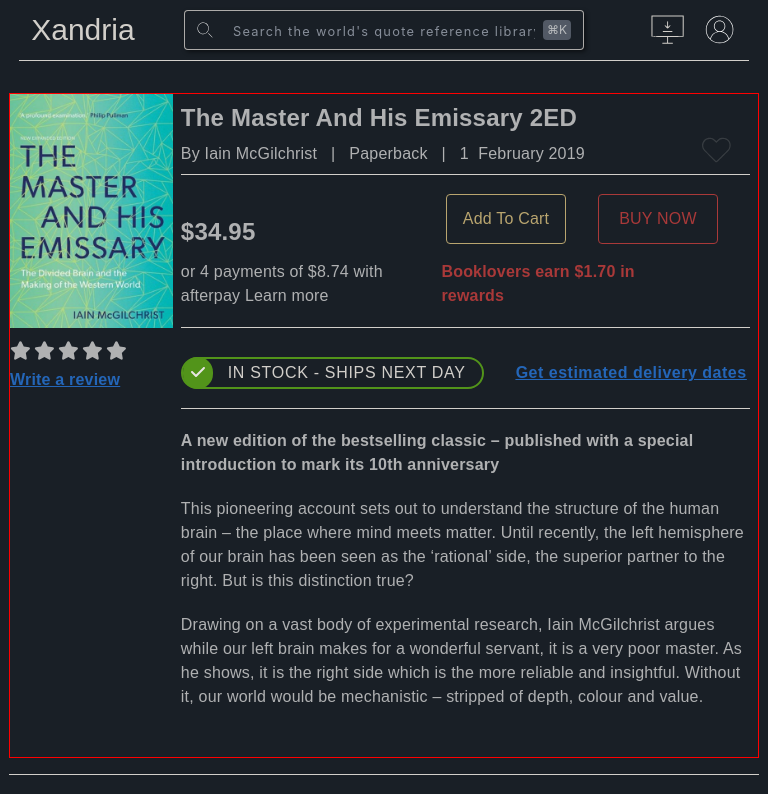
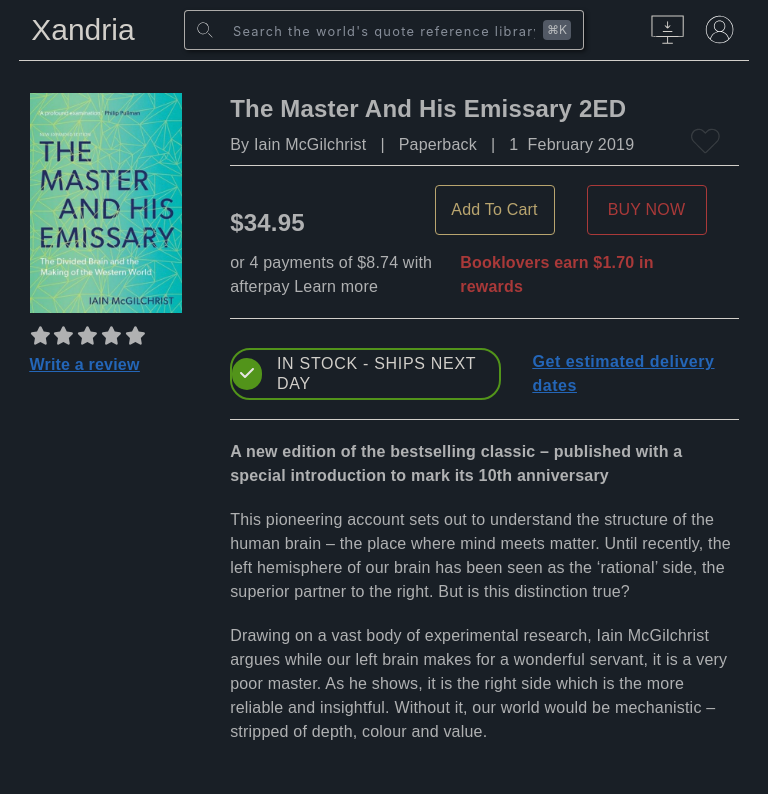
Before and after one commit to scmacoll/xander.com, a Next.js app: page /book in a window 768 px wide. Shown: the top 794 px of the page. Built offline with nearby package versions, Linux system fonts and the light colour scheme.

Commit message:
resize book page viewport draft 4

```diff
--- a/src/app/components/Book-Page-Content/Book-Page-Content.module.scss
+++ b/src/app/components/Book-Page-Content/Book-Page-Content.module.scss
@@ -32,7 +32,7 @@
 
 @media (max-width: 999px) and (min-width: 750px) {
   .contentLayout {
-    width: 750px;
+    width: 725px;
   }
   .contentWrapper {
     display: flex;
@@ -42,8 +42,7 @@
   }
   .mainContent {
     width: 100%;
-    padding-left: 0;
-    padding: .5em;
+    padding-left: 3em;
   }
 }
 
@@ -58,7 +57,6 @@
   .mainContent {
     width: 100%;
     padding-left: 0;
-    padding: .5em;
   }
 
 }
@@ -68,14 +66,13 @@
   justify-content: center;
   margin: 0 auto;
   color: rgba(214, 214, 214, 0.8);
-  padding: 1rem 0 1rem 0;
+  padding: 1rem .5rem 1rem .5rem;
   margin-top: 1rem;
   font-family: 'SF', sans-serif;
   letter-spacing: .2px;
 }
 
 .contentWrapper {
-  border: .1px solid red;
   justify-content: center;
 }
 
```
